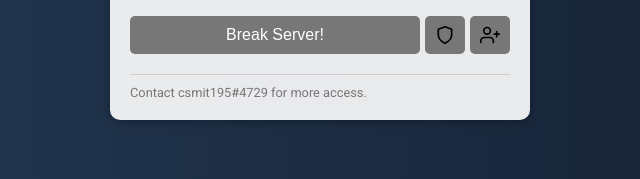
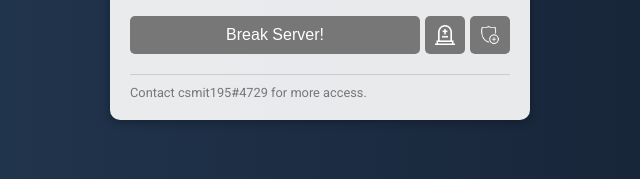
Before and after one commit to csmit195/csgo-server-disconnect-webui, a plain HTML site: page index.html in a window 1280 px wide. Shown: the part 520-699 px from the top of the page, 310-950 px from the left. Drawn offline with Linux system fonts and the light colour scheme; some packages are replaced by stand-ins of ours; no server answers; a script that the page names is missing.

Commit message:
updated icons, deleted old ones.

```diff
--- a/style.css
+++ b/style.css
@@ -114,7 +114,7 @@ button#btn_break_server {
 }
 
 #btn_add_blacklist {
-    background-image: url('images/shield.svg');
+    background-image: url('images/add_blacklist.png');
     background-repeat: no-repeat;
     background-position: center;
     background-size: 20px;
@@ -122,7 +122,7 @@ button#btn_break_server {
 }
 
 #btn_add_whitelist {
-    background-image: url('images/user-plus.svg');
+    background-image: url('images/add_whitelist.png');
     background-repeat: no-repeat;
     background-position: center;
     background-size: 20px;
```
Also changed, not shown: images/activity.svg (deleted), images/add_blacklist.png (added), images/add_whitelist.png (added), images/shield.svg (deleted), images/user-check.svg (deleted), images/user-plus.svg (deleted).
